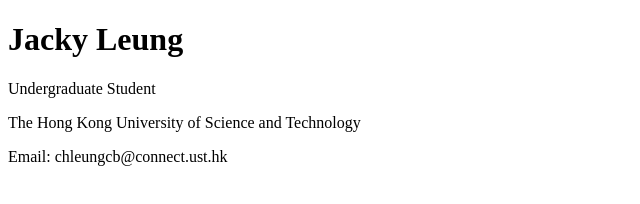
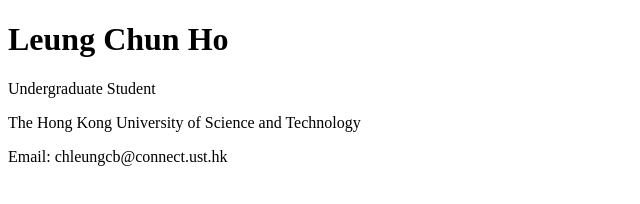
Before and after one commit to jackyleung571/jackyleung571.github.io, a plain HTML site: page index.html in a window 1280 px wide. Shown: the whole page, without its empty margins (0-640 px from the left). Drawn offline with Linux system fonts and the light colour scheme.

Commit message:
Update index.html

```diff
--- a/index.html
+++ b/index.html
@@ -5,7 +5,7 @@
   <title>Leung Chun Ho</title>
 </head>
 <body>
-  <h1>Jacky Leung</h1>
+  <h1>Leung Chun Ho</h1>
   <p>Undergraduate Student</p>
   <p>The Hong Kong University of Science and Technology</p>
   <p>Email: chleungcb@connect.ust.hk</p>
```
